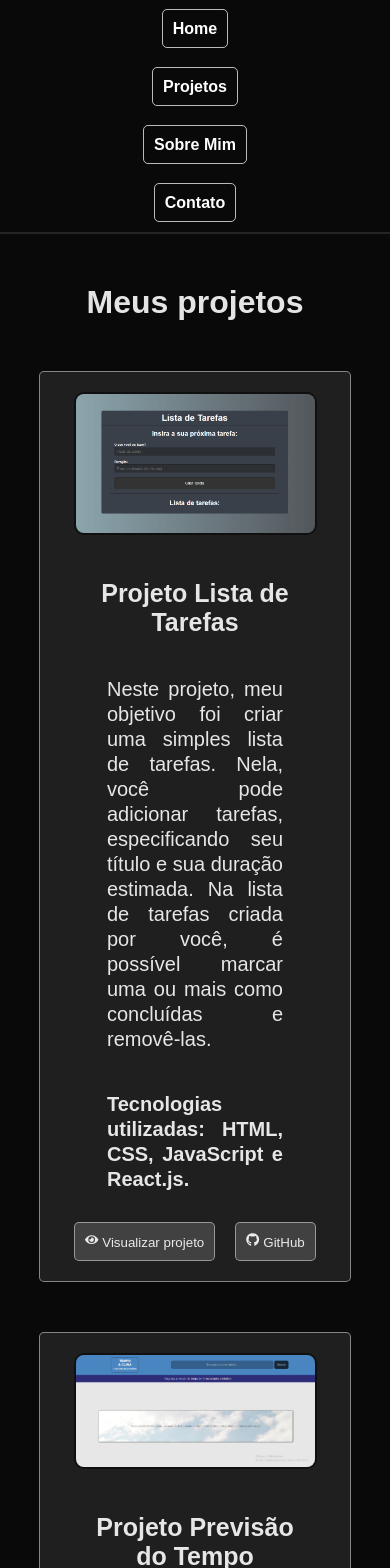
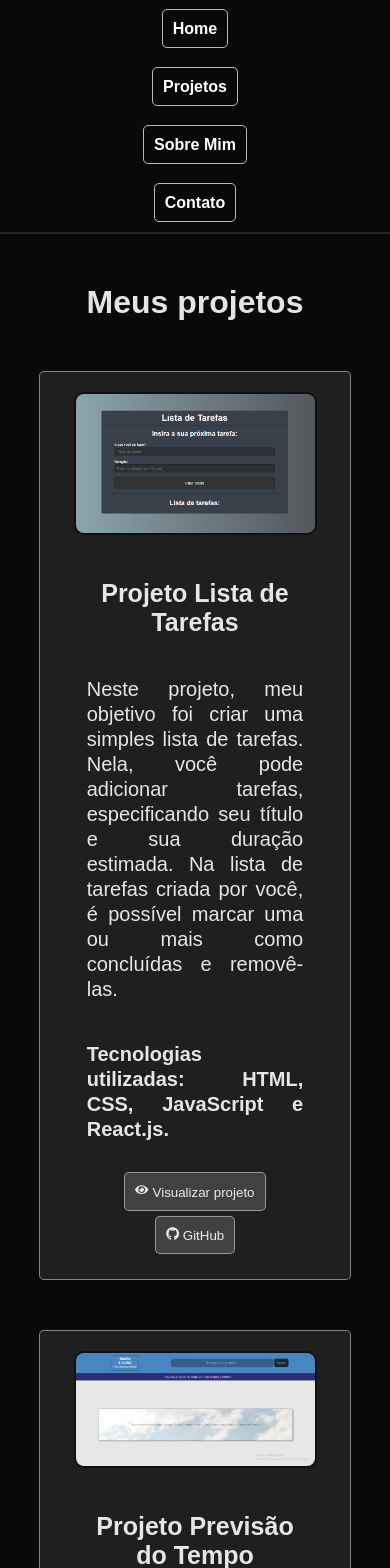
Before and after one commit to caiomangabeira/portfolio-caio-ti, a React (Vite) app: page /projetos in a window 390 px wide. Shown: the top 1568 px of the page. Built offline with nearby package versions, Linux system fonts and the light colour scheme.

Commit message:
responsivo

```diff
--- a/src/pages/contato/Contato.jsx
+++ b/src/pages/contato/Contato.jsx
@@ -6,7 +6,7 @@ function Contato() {
     return (
         <div className={styles.divcontato}>
             <h1>Contato</h1>
-            <p>Entre em contato comigo por um dos meios abaixo</p>
+            <p>Entre em contato comigo por um dos meios a seguir:</p>
             <div className={styles.divredes}>
                 <button>
                     <a className={styles.linkredes} href="https://www.linkedin.com/in/caio-azeredo/" target='_blank'>
--- a/src/pages/projetos/Projetos.module.css
+++ b/src/pages/projetos/Projetos.module.css
@@ -74,4 +74,16 @@
     .projeto {
         width: 80vw;
     }
+    .infoprojeto p {
+        width: 95%;
+    }
+    .botaoprojeto {
+        display: flex;
+        flex-direction: column;
+        justify-content: center;
+        align-items: center;
+    }
+    .botaoprojeto button {
+        margin-bottom: 5px;
+    }
 }
```
